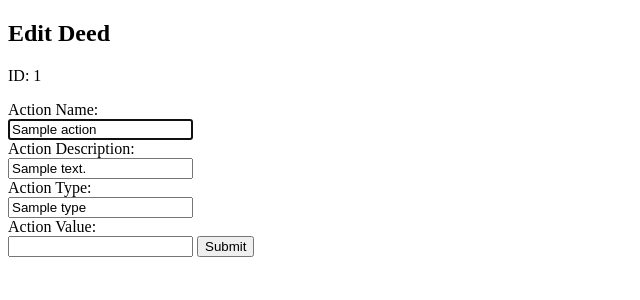
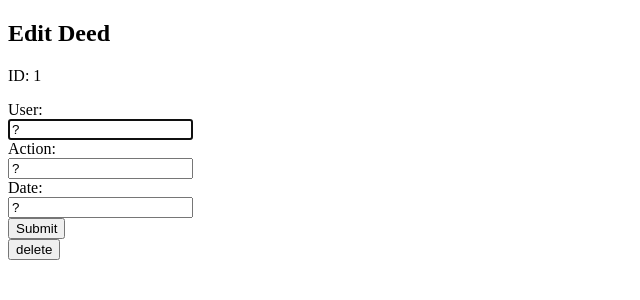
Before and after one commit to NateDawggWoof/Week_04_Project_Karma_Clan, a Flask app: template templates/admin/deeds/edit.html in a window 1280 px wide. Shown: the part 70-370 px from the top of the page, without its empty margins (0-640 px from the left). Run offline with Flask 2, Linux system fonts and the light colour scheme; the template is opened without the code that fills it: most values are stand-ins (such as "Sample title", 1, 10 or a date in 2020).

Commit message:
deeds edit and delete passed on html

```diff
--- a/controllers/admin_deeds_controller.py
+++ b/controllers/admin_deeds_controller.py
@@ -17,7 +17,7 @@ def admin():
     actions = action_repo.select_all()
     return render_template("admin/deeds/index.html", all_deeds = deeds, all_users = users, all_actions = actions)
 
-@admin_deeds_blueprint.route("/admin/deeds/delete/<id>", methods=['POST'])
+@admin_deeds_blueprint.route("/admin/edits/delete//<id>", methods=['POST'])
 def delete_deed(id):
     deed_repo.delete(id)
     return redirect('/admin/deeds')
@@ -41,8 +41,8 @@ def new_action():
 
 @admin_deeds_blueprint.route('/admin/deeds/edit/<id>')
 def edit_deed(id):
-    action = action_repo.select(id)
-    return render_template("admin/deeds/edit.html", action = action)
+    deed = deed_repo.select(id)
+    return render_template("admin/deeds/edit.html", deed = deed)
 
 @admin_deeds_blueprint.route("/admin/deeds/edit/<id>", methods=['POST'])
 def update_deed(id):
--- a/templates/admin/deeds/edit.html
+++ b/templates/admin/deeds/edit.html
@@ -4,21 +4,23 @@
 <h2>Edit Deed</h2>
 <p>ID: {{deed.id}}</p>
 
-<form action="/admin/actions/edit/{{action.id}}" method="post">
-    <label for="action_name">Action Name:</label><br>
-    <input type="text" id="action_name" name="action_name" value="{{action.name}}" required autofocus> <br>
 
-    <label for="action_description">Action Description:</label><br>
-    <input type="text" id="action_description" name="action_description" value="{{action.description}}" required> <br>
+<form action="/admin/deeds/edit/{{deed.id}}" method="post">
+    <label for="deed_user">User:</label><br>
+    <input type="text" id="deed_user" name="deed_user" value="?" required autofocus> <br>
 
-    <label for="action_type">Action Type:</label><br>
-    <input type="text" id="action_type" name="action_type" value="{{action.type}}" required> <br>
+    <label for="deed_action">Action:</label><br>
+    <input type="text" id="deed_action" name="deed_action" value="?" required> <br>
 
-    <label for="action_value">Action Value:</label><br>
-    <input type="number" id="action_value" name="action_value" value={{action.value}} required>
+    <label for="deed_date">Date:</label><br>
+    <input type="text" id="deed_date" name="deed_date" value="?" required> <br>
 
     <input type="submit" value="Submit">
 </form>
 
+<form action="/admin/edits/delete/{{deed.id}}" method="POST">
+    <input class="btn btn--danger" type="submit" value="delete" />
+</form>
+
 
 {% endblock %}
--- a/templates/admin/deeds/index.html
+++ b/templates/admin/deeds/index.html
@@ -50,8 +50,8 @@
 {% for deed in all_deeds  %}
 
 <tr>
-    <td><a href="/admin/deeds/edit/<id>">{{deed.id}}</a></td>
-    <td><a href="/admin/deeds/user/<id>">{{deed.user.name_first}} {{deed.user.name_last}}</a></td>
+    <td><a href="/admin/deeds/edit/{{deed.id}}">{{deed.id}}</a></td>
+    <td><a href="/admin/deeds/user/{{deed.user.id}}">{{deed.user.name_first}} {{deed.user.name_last}}</a></td>
     <td>{{deed.action.name}}</td>
     <td>{{deed.action.value}}</td>
     <td>{{deed.date}}</td>
```
Also changed, not shown: repositories/deed_repository.py (+5 -2 lines).
